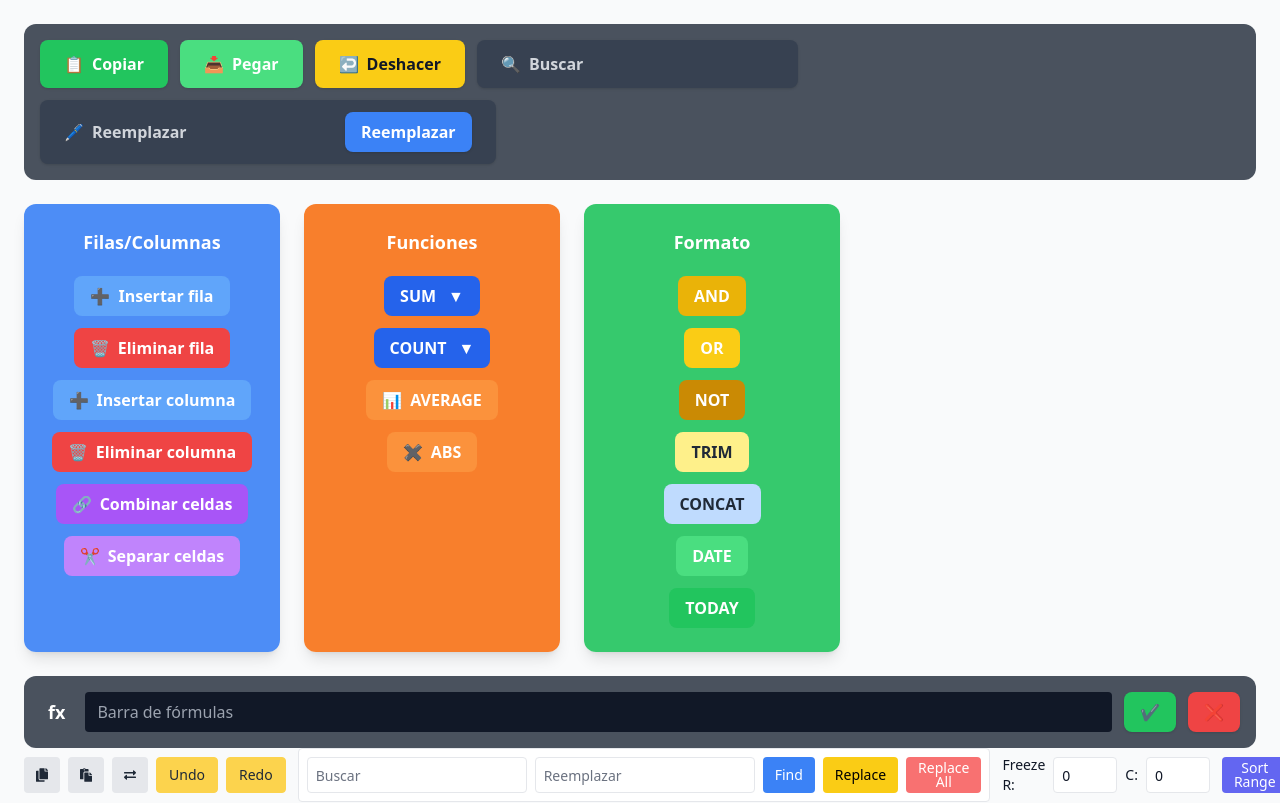
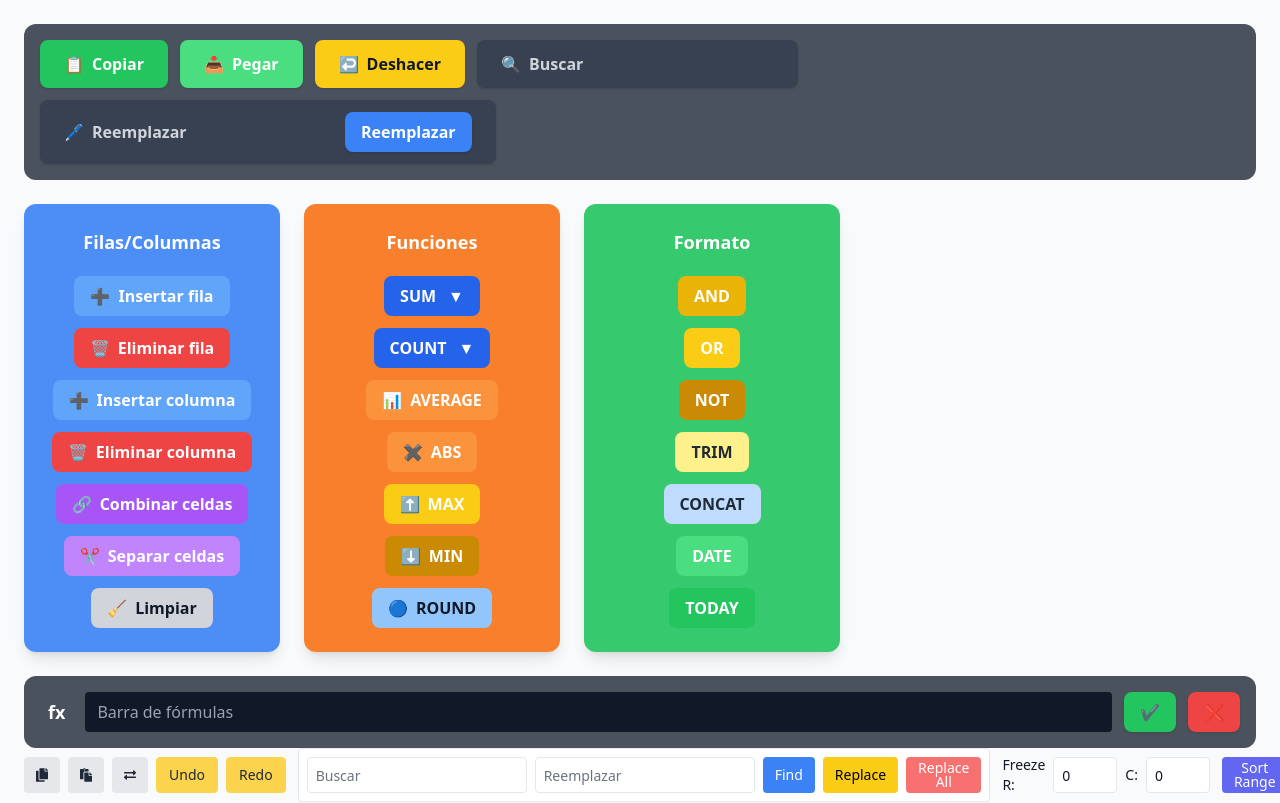
Before and after one commit to Tommyscripts/ExcelProject, a React (Vite) app in the folder ExcelProject/: page / in a window 1280 px wide. Shown: the top 803 px of the page. Built offline with nearby package versions, Linux system fonts and the light colour scheme; the HTML template or start-up script is replaced by a standard one.

Commit message:
feat: añadir Tooltips a nuevas funciones en la Toolbar para mejorar la usabilidad

```diff
--- a/ExcelProject/src/componente/Auxiliares/TooltipCooldown.tsx
+++ b/ExcelProject/src/componente/Auxiliares/TooltipCooldown.tsx
@@ -127,6 +127,9 @@ export const Toolbar: React.FC<any> = ({
           <TooltipCooldown content="Separa las celdas combinadas seleccionadas" cooldown={1500}>
             <button onClick={separateCells} className="flex items-center gap-2 px-4 py-2 rounded-lg bg-purple-400 hover:bg-purple-600 font-semibold"><span>✂️</span>Separar celdas</button>
           </TooltipCooldown>
+          <TooltipCooldown content="Limpia la celda seleccionada o toda la tabla si no hay selección. Incluye celdas combinadas." cooldown={1500}>
+            <button onClick={clearSelectedOrAll} className="flex items-center gap-2 px-4 py-2 rounded-lg bg-gray-300 hover:bg-gray-400 font-semibold text-gray-900"><span>🧹</span>Limpiar</button>
+          </TooltipCooldown>
       </div>
       {/* Funciones */}
   <div className="bg-orange-500/90 rounded-xl p-6 w-64 flex flex-col gap-3 text-white shadow-lg items-center">
@@ -166,6 +169,16 @@ export const Toolbar: React.FC<any> = ({
         <TooltipCooldown content="Aplica la función ABS a la celda seleccionada" cooldown={1500}>
           <button onClick={() => setFormulaText('=ABS(A1)')} className="flex items-center gap-2 px-4 py-2 rounded-lg bg-orange-400 hover:bg-orange-600 font-semibold"><span>✖️</span>ABS</button>
         </TooltipCooldown>
+        {/* MAX, MIN y ROUND */}
+        <TooltipCooldown content="Devuelve el valor máximo de la selección" cooldown={1500}>
+          <button onClick={() => applyQuickFunc('MAX')} className="flex items-center gap-2 px-4 py-2 rounded-lg bg-yellow-400 hover:bg-yellow-500 font-semibold"><span>⬆️</span>MAX</button>
+        </TooltipCooldown>
+        <TooltipCooldown content="Devuelve el valor mínimo de la selección" cooldown={1500}>
+          <button onClick={() => applyQuickFunc('MIN')} className="flex items-center gap-2 px-4 py-2 rounded-lg bg-yellow-600 hover:bg-yellow-700 font-semibold"><span>⬇️</span>MIN</button>
+        </TooltipCooldown>
+        <TooltipCooldown content="Redondea los valores seleccionados al entero más cercano" cooldown={1500}>
+          <button onClick={() => setFormulaText('=ROUND(A1)')} className="flex items-center gap-2 px-4 py-2 rounded-lg bg-blue-300 hover:bg-blue-400 font-semibold text-gray-900"><span>🔵</span>ROUND</button>
+        </TooltipCooldown>
       </div>
       {/* Formato */}
   <div className="bg-green-500/90 rounded-xl p-6 w-64 flex flex-col gap-3 text-white shadow-lg items-center">
```
